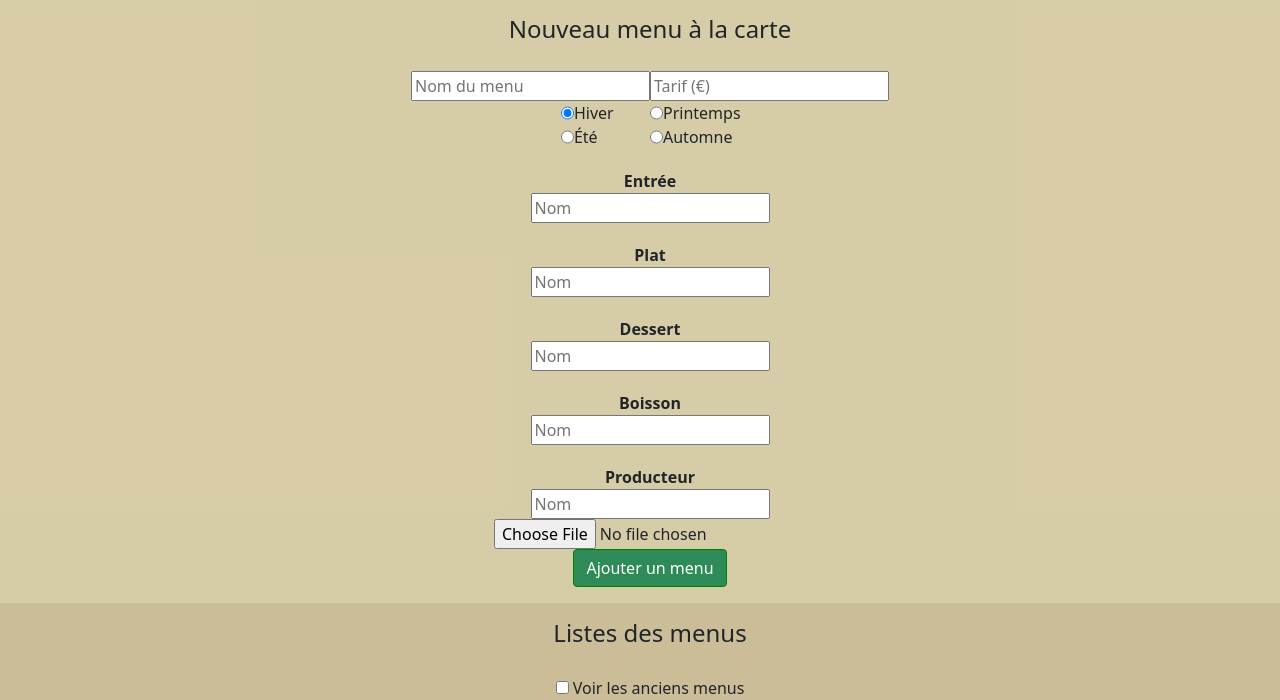
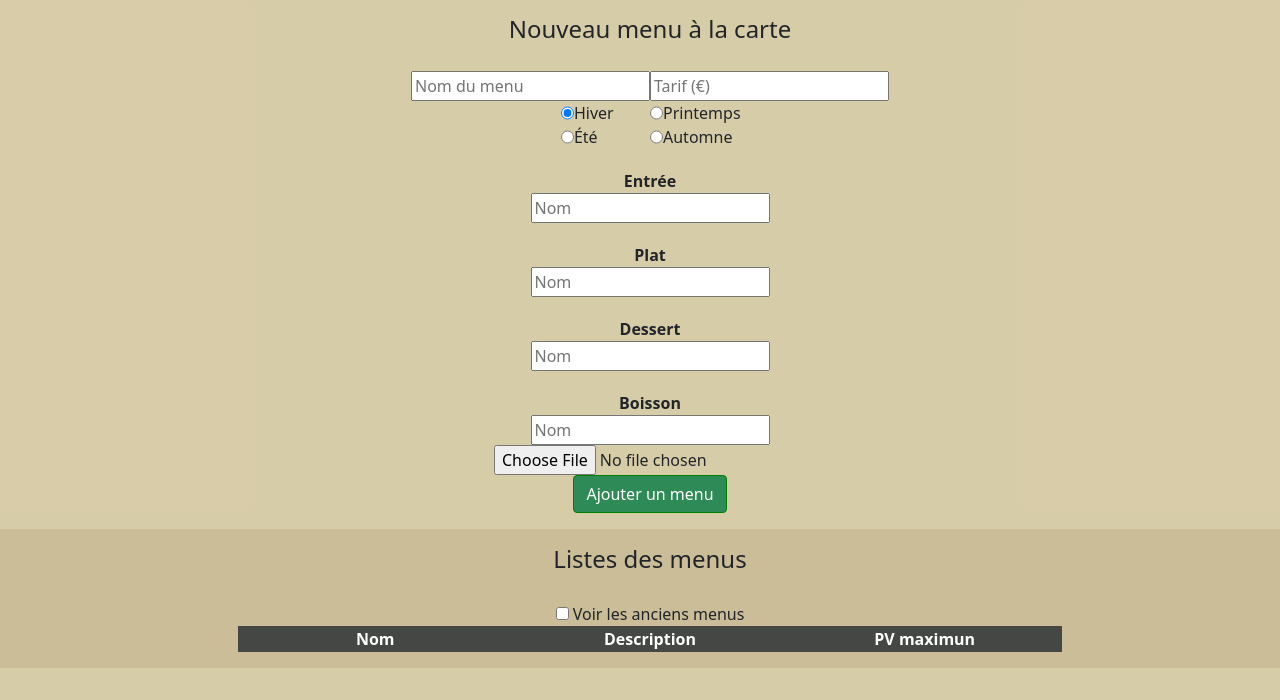
Before and after one commit to Wildrey237/FoodDrink, a PHP site: page /BackEnd.php in a window 1280 px wide. Shown: the part 507-1207 px from the top of the page. After the commit the page ends 1175 px from the top, so only its background shows below. Run offline with PHP 8.4, Linux system fonts and the light colour scheme; data that the repository does not hold is empty.

Commit message:
Update BackEnd.php

```diff
--- a/Food&Drink/BackEnd.php
+++ b/Food&Drink/BackEnd.php
@@ -118,12 +118,6 @@
                         <input type='text' name='' placeholder="Nom" required></input> <!--name a changer-->
                     </div>
                     <div>
-                        <p class="menu">Producteur</p>
-                    </div>
-                    <div>
-                        <input type='text' name='' placeholder="Nom" required></input> <!--name a changer-->
-                    </div>
-                    <div>
                         <input type="file" name="" accept="image/png, image/jpeg" required><!--name a changer-->
                     </div>
                     <input type="submit" class ="btn" value="Ajouter un menu">
```
